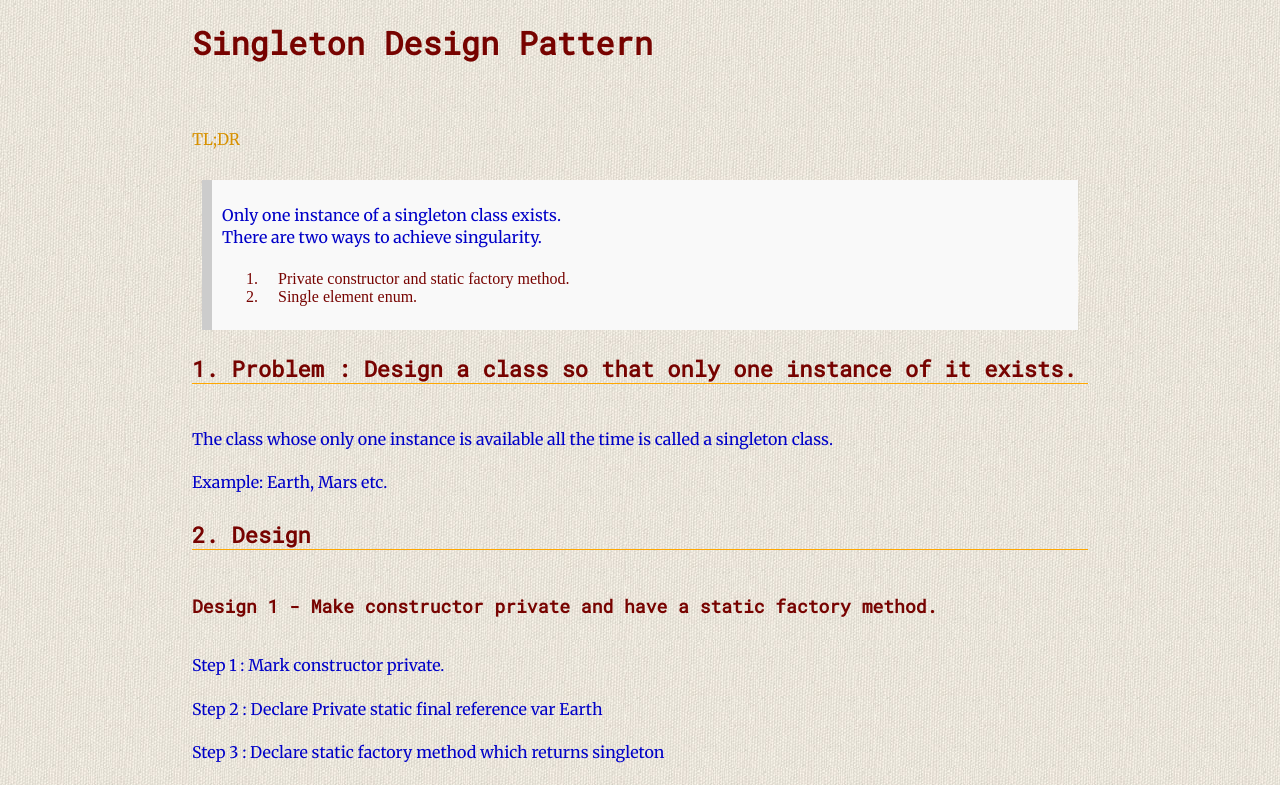
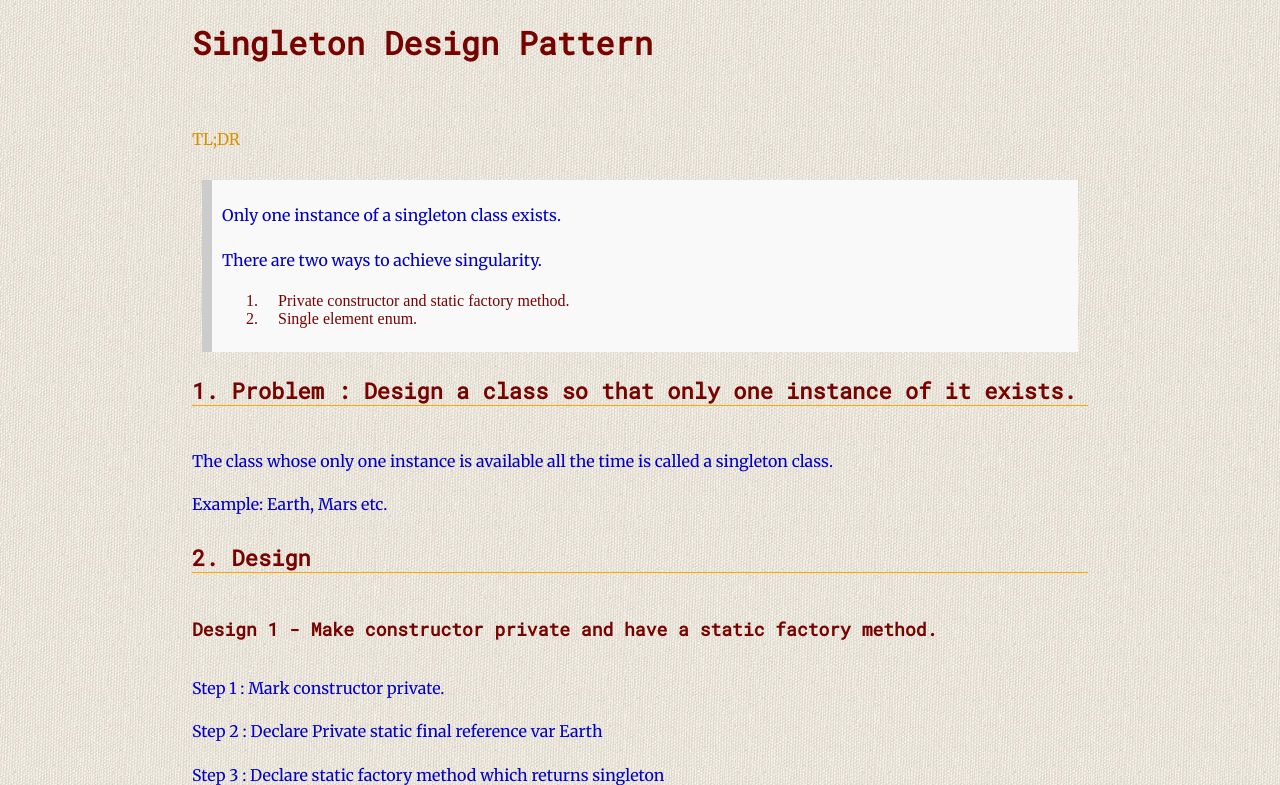
Before and after one commit to Jokestir/Jokestir.github.io, a Jekyll site: the page built from DesignPatterns/Singleton.md, in a window 1280 px wide. Shown: the top 785 px of the page. Built offline with Jekyll 4.4.1, drawn with Linux system fonts in a browser that asks for light colours; grey boxes are pictures that could not be loaded.

Commit message:
two br tags

```diff
--- a/DesignPatterns/Singleton.md
+++ b/DesignPatterns/Singleton.md
@@ -7,7 +7,7 @@ sort: 2
 
 [TL;DR]({{ site.url }}/assets/singleton_tl_dr.png)
 
->  Only one instance of a singleton class exists.<br>
+>  Only one instance of a singleton class exists.<br><br>
 >  There are two ways to achieve singularity.
 >
 >  1. Private constructor and static factory method.
```
